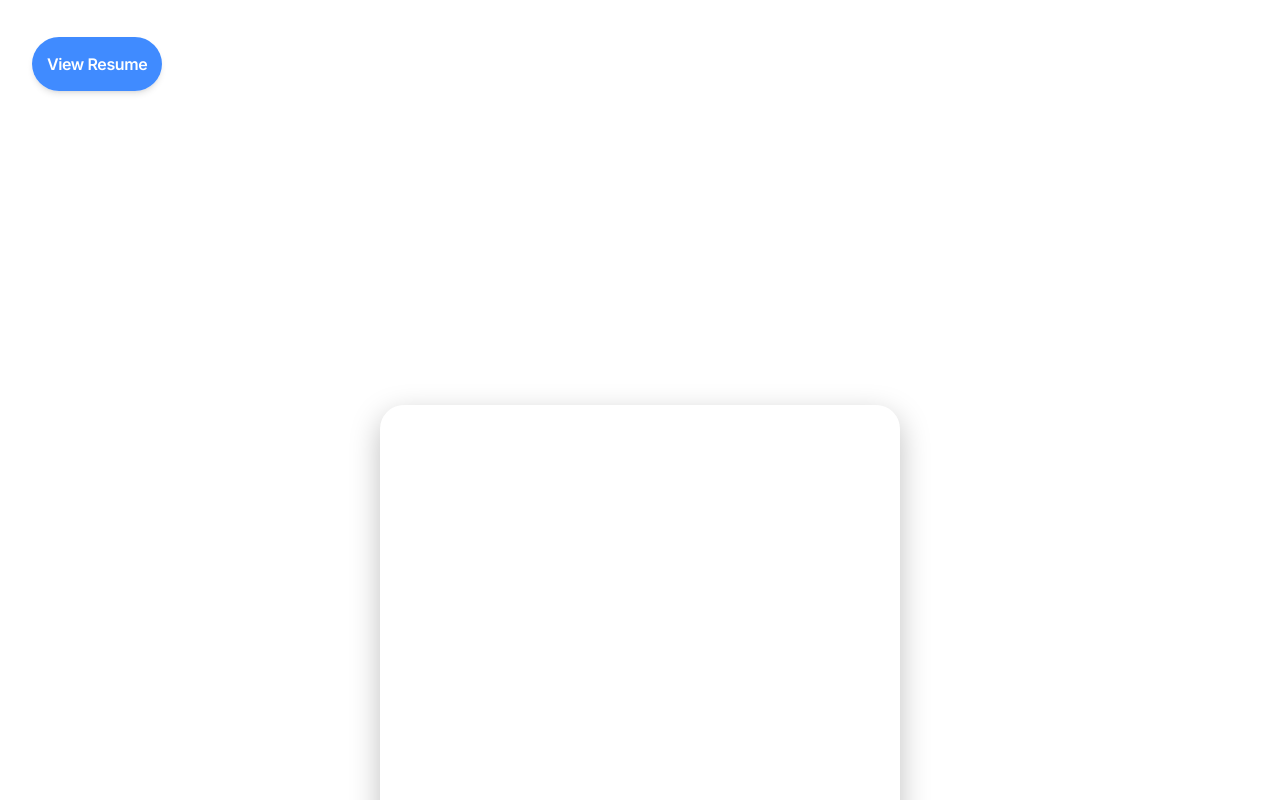
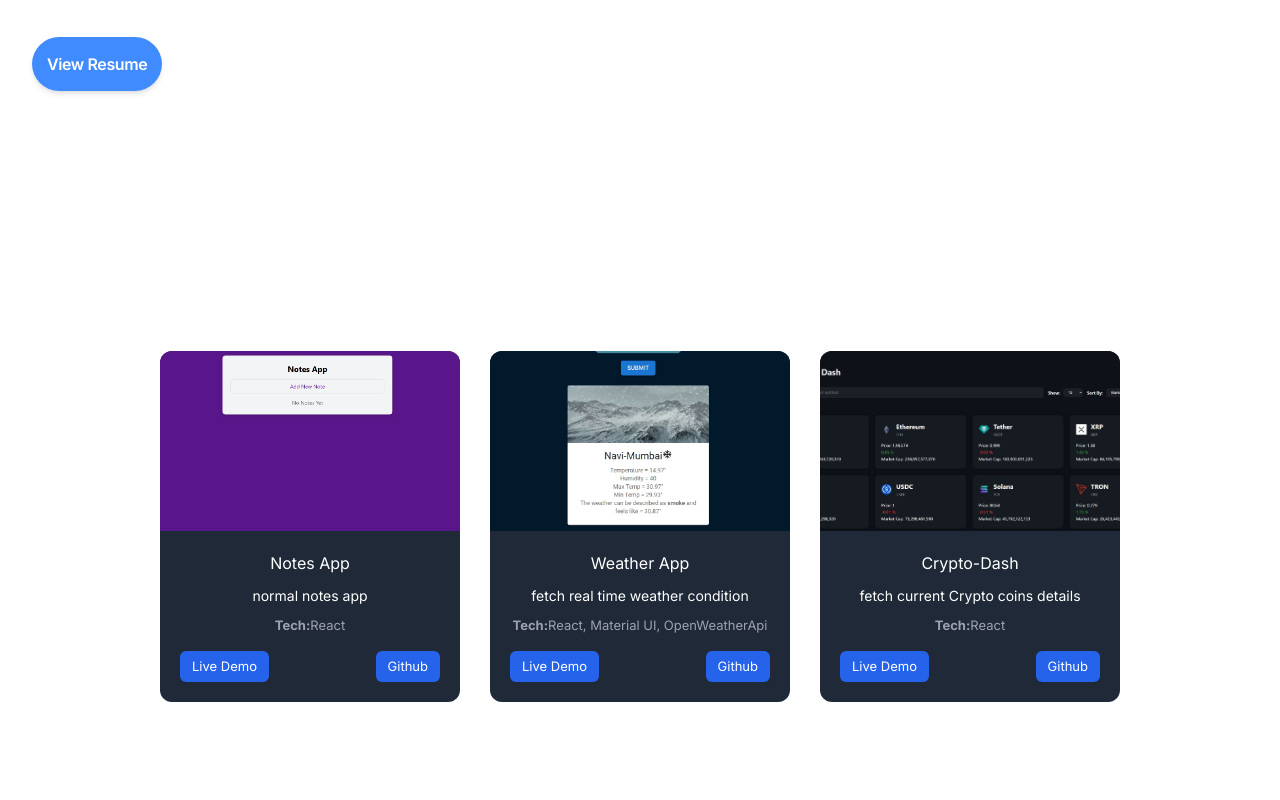
Before and after one commit to Kaushikp092/PortFolio, a React (Vite) app: page / in a window 1280 px wide. Shown: the part 840-1640 px from the top of the page. Built offline with nearby package versions, Linux system fonts and the light colour scheme.

Commit message:
addings projects to portfolio

```diff
--- a/src/components/Projects/Project.jsx
+++ b/src/components/Projects/Project.jsx
@@ -1,8 +1,35 @@
-import React from "react";
+import ProjectCard from "./ProjectCard";
+import notesApp from '@/assets/notesApp.jpeg';
+import weatherApp from '@/assets/weatherApp.jpeg'
+import crypto from '@/assets/crypto.jpeg'
 
+const projects = [{
+  title: 'Notes App',
+  description: 'normal notes app',
+  tech: 'React',
+  image: notesApp,
+  liveLink: 'https://notes-app-three-gules.vercel.app/',
+  githubLink: 'https://github.com/Kaushikp092/Notes-App'
+},{
+  title: 'Weather App',
+  description: 'fetch real time weather condition',
+  tech: 'React, Material UI, OpenWeatherApi',
+  image: weatherApp,
+  liveLink: 'https://weather-app-virid-one-68.vercel.app',
+  githubLink: 'https://github.com/Kaushikp092/WeatherApp'
+},{
+  title: 'Crypto-Dash',
+  description: 'fetch current Crypto coins details',
+  tech: 'React',
+  image: crypto,
+  liveLink: 'https://crypto-dash-six-ruddy.vercel.app/',
+  githubLink: 'https://github.com/Kaushikp092/crypto-dash'
+}
+]
 const Project = () => {
   return (
     <>
+    <section className="projects-section">
       <span
         className="flex justify-center text-2xl md:text-4xl lg:text-5xl font-semibold  text-white/75"
         style={{
@@ -10,16 +37,27 @@ const Project = () => {
           marginBottom: "2rem",
         }}
       >
-        Projects
+        My Projects
       </span>
+
+        <div className="projects-container">
+          {
+            projects.map((p, i) => (
+              <ProjectCard key={i} {...p}/>
+            ))
+          }
+        </div>
+
       <div
         className="flex justify-center items-center md:text-2xl lg:text-4xl font-semibold leading-tight tracking-[-0.02em] text-white/75 max-w-10/12"
         style={{
           margin: "2rem",
         }}
       >
-        Projects are currently under development and will be added to this portfolio soon.
+        Some Projects are currently under development and will be added to this
+        portfolio soon.
       </div>
+    </section>
     </>
   );
 };
```
